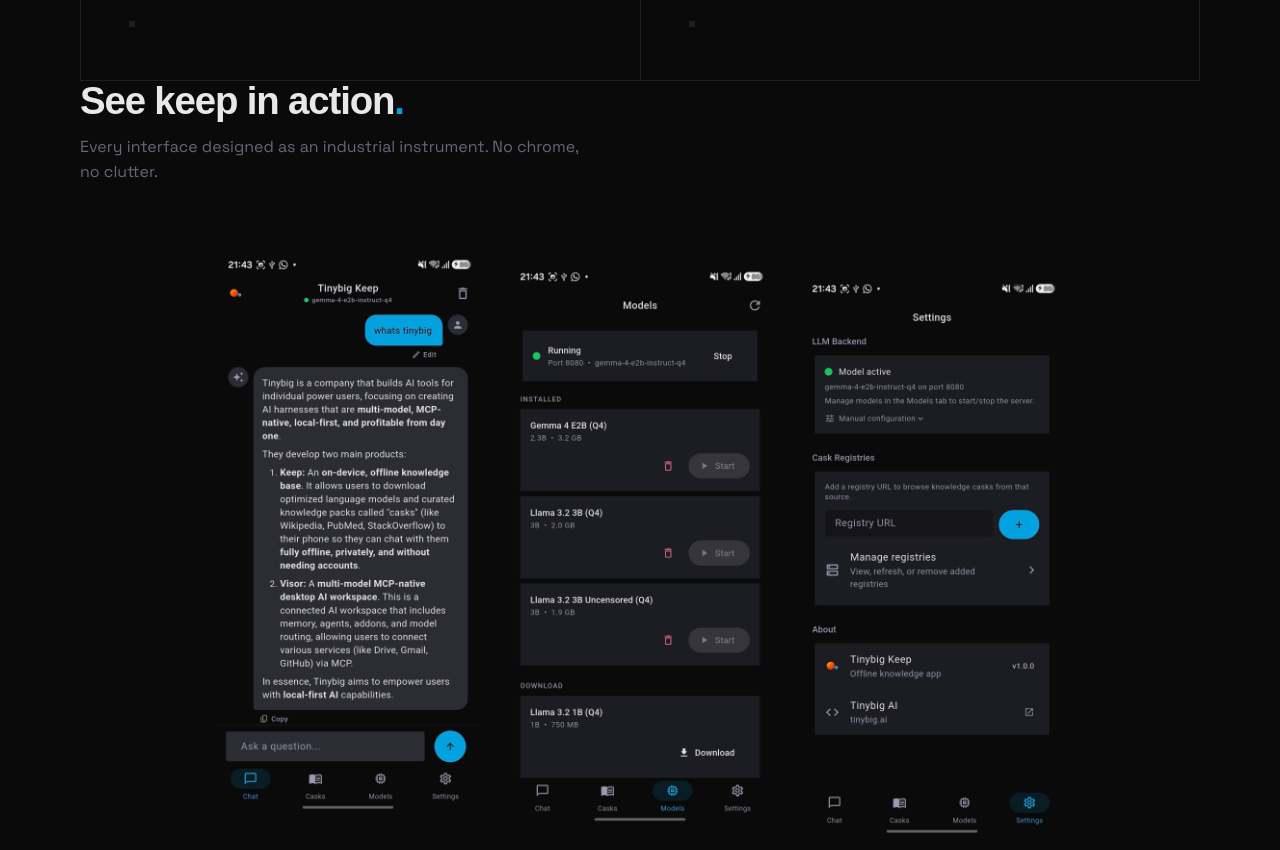
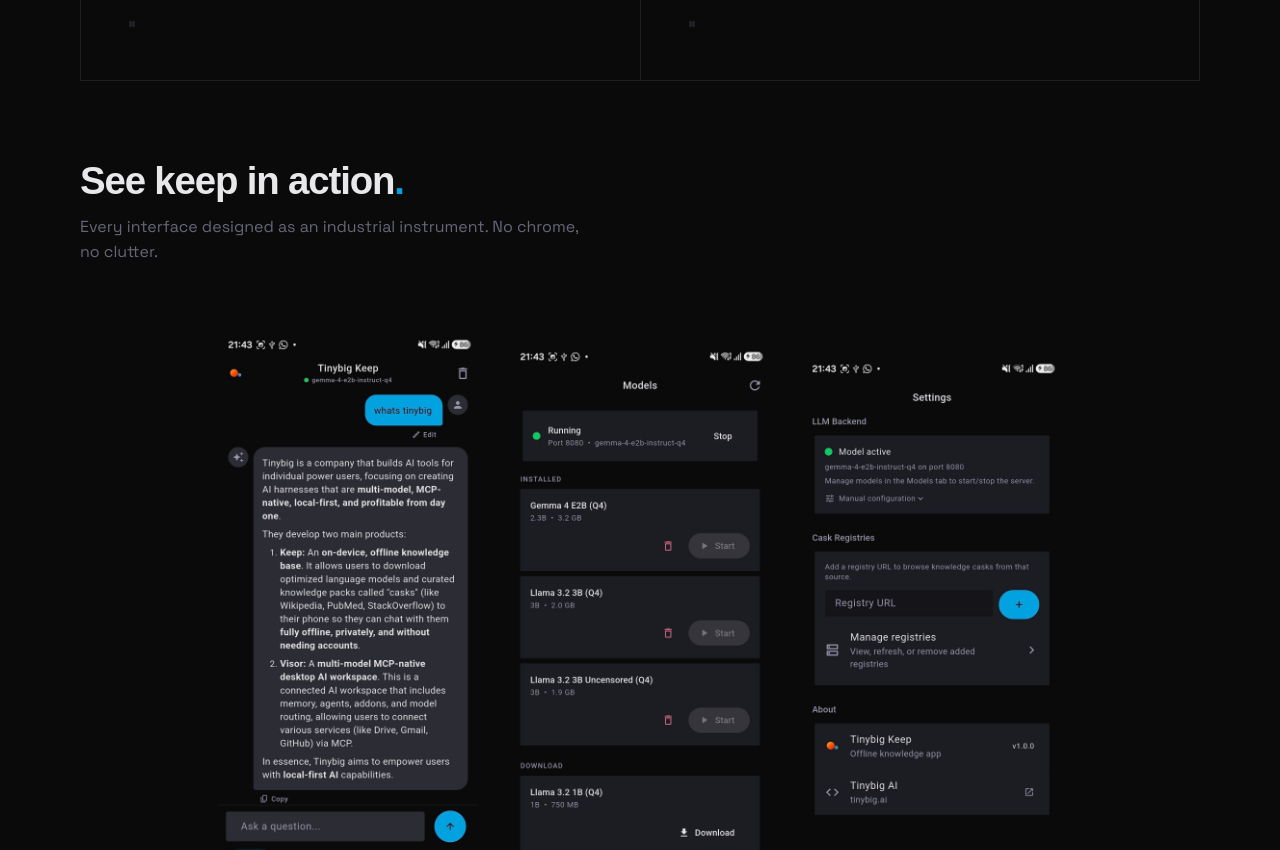
Before and after one commit to tinybig-ai/tinybig-ai.github.io, a plain HTML site: page keep/index.html in a window 1280 px wide. Shown: the part 1963-2813 px from the top of the page. Drawn offline with Linux system fonts and the light colour scheme; a web font is replaced by a local one.

Commit message:
more space above screenshots header

```diff
--- a/keep/index.html
+++ b/keep/index.html
@@ -551,7 +551,7 @@
   /* ─── RESPONSIVE ─── */
   /* ─── SCREENSHOTS CASCADE ─── */
   .screenshots-header {
-    margin-bottom: 2rem;
+    margin: 5rem 0 2rem;
     max-width: 520px;
   }
 
```
